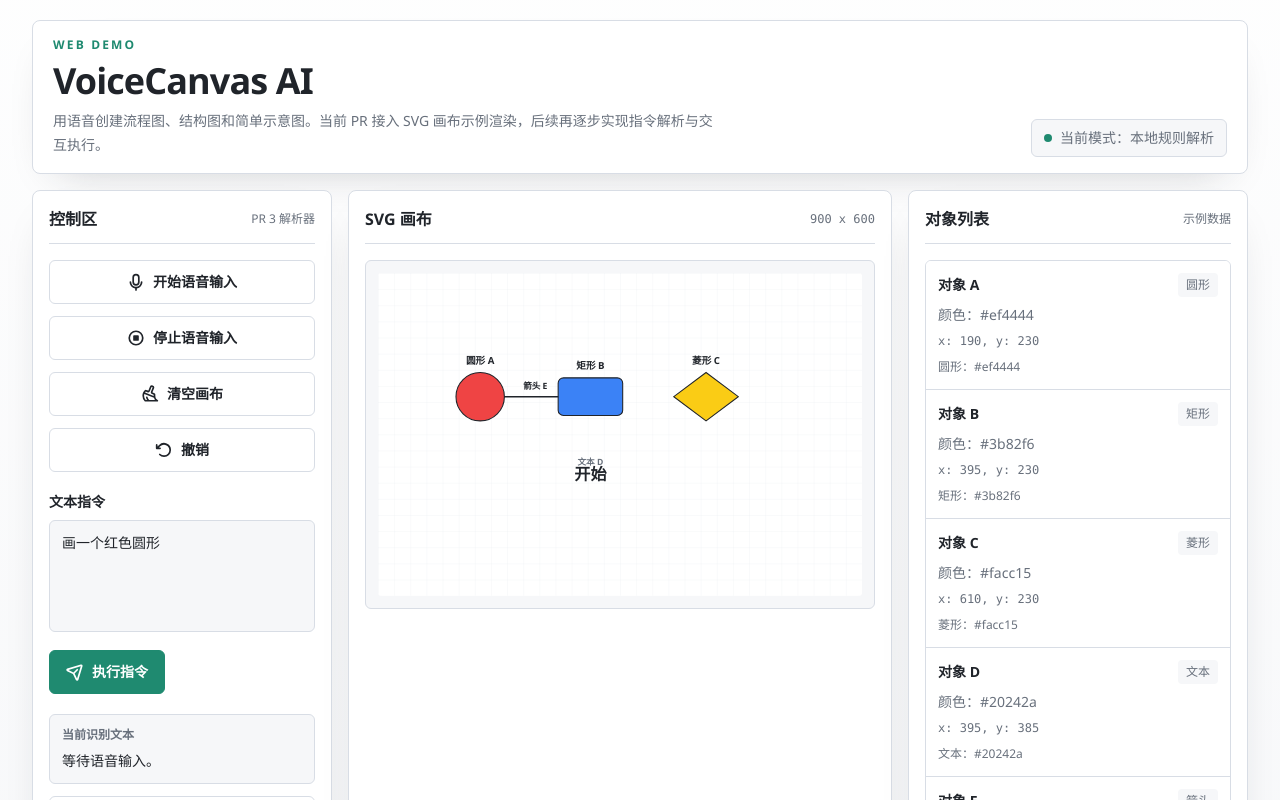
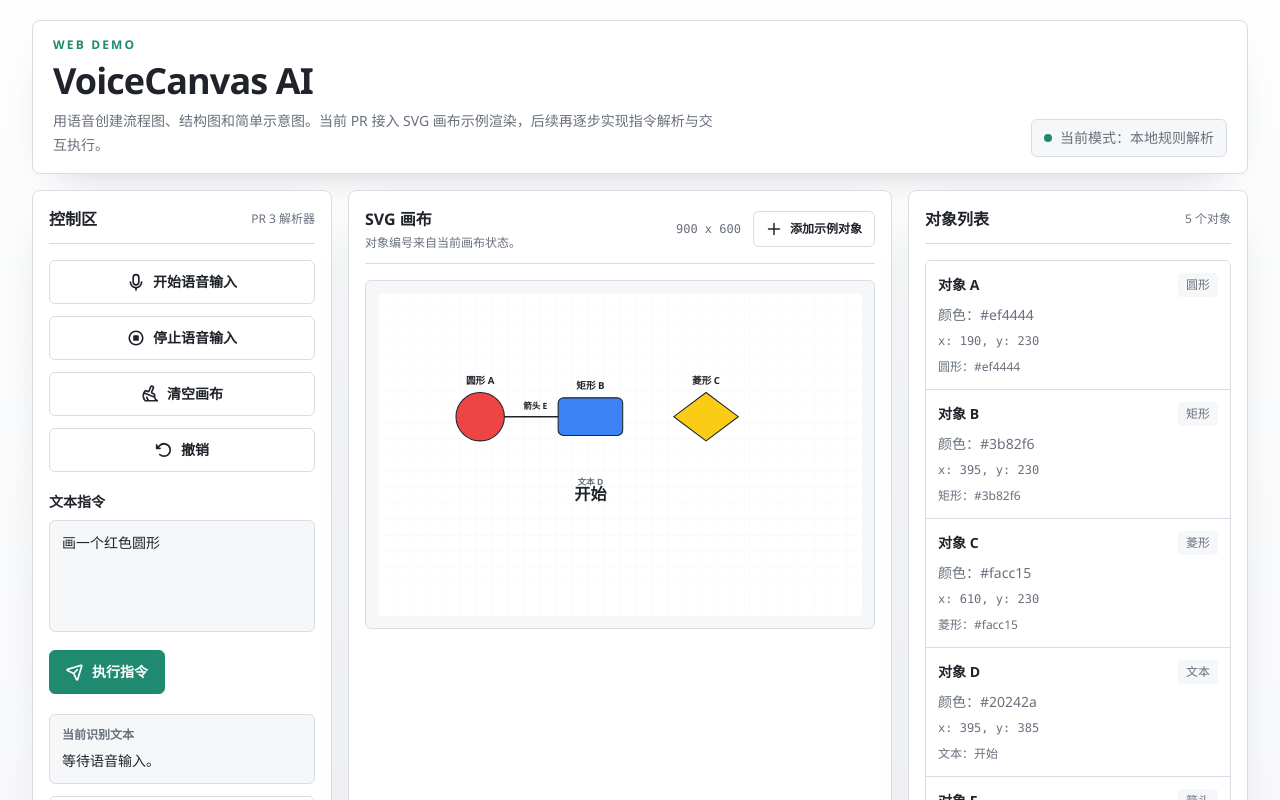
Before and after one commit to CX330-ZY666/VoiceCanvas-AI, a Next.js app: page / in a window 1280 px wide. Shown: the top 800 px of the page. Built offline with nearby package versions, Linux system fonts and the light colour scheme.

Commit message:
feat: add object ids and list state

```diff
--- a/app/canvas-data.ts
+++ b/app/canvas-data.ts
@@ -61,6 +61,34 @@ export const demoCanvasElements: CanvasElement[] = [
   }
 ];
 
+export function getNextElementId(elements: CanvasElement[]) {
+  const usedIds = new Set(elements.map((element) => element.id.toUpperCase()));
+  let code = "A".charCodeAt(0);
+
+  while (usedIds.has(String.fromCharCode(code))) {
+    code += 1;
+  }
+
+  return String.fromCharCode(code);
+}
+
+export function createDemoElement(id: string, index: number): CanvasElement {
+  const shapes: ShapeType[] = ["circle", "rect", "diamond"];
+  const colors = ["#22c55e", "#f97316", "#8b5cf6"];
+  const shapeType = shapes[index % shapes.length];
+
+  return {
+    id,
+    type: shapeType,
+    x: 180 + (index % 4) * 145,
+    y: 390 + Math.floor(index / 4) * 90,
+    width: shapeType === "circle" ? undefined : 110,
+    height: shapeType === "circle" ? undefined : 68,
+    radius: shapeType === "circle" ? 38 : undefined,
+    color: colors[index % colors.length]
+  };
+}
+
 export function getElementLabel(element: CanvasElement) {
   const labels: Record<ElementType, string> = {
     circle: "圆形",
--- /dev/null
+++ b/app/object-list.tsx
@@ -0,0 +1,57 @@
+import type { CanvasElement } from "./canvas-data";
+import { getElementLabel } from "./canvas-data";
+
+function describeElement(element: CanvasElement) {
+  if (element.type === "arrow") {
+    return {
+      color: element.color ?? "黑色",
+      position: `${element.fromId} -> ${element.toId}`,
+      description: `箭头：${element.fromId} 指向 ${element.toId}`
+    };
+  }
+
+  return {
+    color: element.color ?? "灰色",
+    position: `x: ${Math.round(element.x)}, y: ${Math.round(element.y)}`,
+    description:
+      element.type === "text"
+        ? `文本：${element.text ?? ""}`
+        : `${getElementLabel(element)}：${element.color ?? "灰色"}`
+  };
+}
+
+export function ObjectList({ elements }: Readonly<{ elements: CanvasElement[] }>) {
+  return (
+    <aside className="rounded-lg border border-canvas-line bg-white p-4 shadow-panel">
+      <div className="flex items-center justify-between border-b border-canvas-line pb-3">
+        <h2 className="text-base font-bold">对象列表</h2>
+        <span className="text-xs font-medium text-canvas-muted">{elements.length} 个对象</span>
+      </div>
+      <div className="mt-4 divide-y divide-canvas-line overflow-hidden rounded-md border border-canvas-line">
+        {elements.length === 0 ? (
+          <div className="bg-white p-4 text-sm leading-6 text-canvas-muted">
+            画布暂无对象。后续可以通过文本或语音指令创建图形。
+          </div>
+        ) : (
+          elements.map((item) => {
+            const detail = describeElement(item);
+
+            return (
+              <div className="grid gap-2 bg-white p-3 text-sm" key={item.id}>
+                <div className="flex items-center justify-between">
+                  <span className="font-bold">对象 {item.id}</span>
+                  <span className="rounded bg-canvas-wash px-2 py-1 text-xs text-canvas-muted">
+                    {getElementLabel(item)}
+                  </span>
+                </div>
+                <p className="text-canvas-muted">颜色：{detail.color}</p>
+                <p className="font-mono text-xs text-canvas-muted">{detail.position}</p>
+                <p className="text-xs leading-5 text-canvas-muted">{detail.description}</p>
+              </div>
+            );
+          })
+        )}
+      </div>
+    </aside>
+  );
+}
--- a/app/page.tsx
+++ b/app/page.tsx
@@ -1,6 +1,4 @@
-import { demoCanvasElements, getElementLabel } from "./canvas-data";
-import { CommandPanel } from "./command-panel";
-import { SvgCanvas } from "./svg-canvas";
+import { VoiceCanvasWorkbench } from "./voice-canvas-workbench";
 
 const exampleCommands = [
   "画一个红色圆形",
@@ -10,18 +8,6 @@ const exampleCommands = [
   "把圆形 A 放大一点",
   "生成一个登录流程图"
 ];
-
-const visibleObjects = demoCanvasElements.map((item) => ({
-  id: item.id,
-  type: getElementLabel(item),
-  color: item.color ?? "黑色",
-  position:
-    item.type === "arrow" ? `${item.fromId} -> ${item.toId}` : `x: ${item.x}, y: ${item.y}`,
-  description:
-    item.type === "arrow"
-      ? `箭头：${item.fromId} 指向 ${item.toId}`
-      : `${getElementLabel(item)}：${item.color ?? "黑色"}`
-}));
 
 export default function Home() {
   return (
@@ -48,41 +34,7 @@ export default function Home() {
           </div>
         </header>
 
-        <section className="grid gap-4 xl:grid-cols-[300px_minmax(0,1fr)_340px]">
-          <CommandPanel />
-
-          <section className="rounded-lg border border-canvas-line bg-white p-4 shadow-panel">
-            <div className="flex items-center justify-between border-b border-canvas-line pb-3">
-              <h2 className="text-base font-bold">SVG 画布</h2>
-              <span className="font-mono text-xs text-canvas-muted">900 x 600</span>
-            </div>
-            <div className="mt-4 overflow-hidden rounded-md border border-canvas-line bg-canvas-wash p-3">
-              <SvgCanvas elements={demoCanvasElements} />
-            </div>
-          </section>
-
-          <aside className="rounded-lg border border-canvas-line bg-white p-4 shadow-panel">
-            <div className="flex items-center justify-between border-b border-canvas-line pb-3">
-              <h2 className="text-base font-bold">对象列表</h2>
-              <span className="text-xs font-medium text-canvas-muted">示例数据</span>
-            </div>
-            <div className="mt-4 divide-y divide-canvas-line overflow-hidden rounded-md border border-canvas-line">
-              {visibleObjects.map((item) => (
-                <div className="grid gap-2 bg-white p-3 text-sm" key={item.id}>
-                  <div className="flex items-center justify-between">
-                    <span className="font-bold">对象 {item.id}</span>
-                    <span className="rounded bg-canvas-wash px-2 py-1 text-xs text-canvas-muted">
-                      {item.type}
-                    </span>
-                  </div>
-                  <p className="text-canvas-muted">颜色：{item.color}</p>
-                  <p className="font-mono text-xs text-canvas-muted">{item.position}</p>
-                  <p className="text-xs leading-5 text-canvas-muted">{item.description}</p>
-                </div>
-              ))}
-            </div>
-          </aside>
-        </section>
+        <VoiceCanvasWorkbench />
 
         <footer className="rounded-lg border border-canvas-line bg-white p-4 shadow-panel">
           <h2 className="text-base font-bold">可尝试的指令</h2>
--- /dev/null
+++ b/app/voice-canvas-workbench.tsx
@@ -0,0 +1,57 @@
+"use client";
+
+import { Plus } from "@phosphor-icons/react";
+import { useState } from "react";
+import {
+  type CanvasElement,
+  createDemoElement,
+  demoCanvasElements,
+  getNextElementId
+} from "./canvas-data";
+import { CommandPanel } from "./command-panel";
+import { ObjectList } from "./object-list";
+import { SvgCanvas } from "./svg-canvas";
+
+export function VoiceCanvasWorkbench() {
+  const [elements, setElements] = useState<CanvasElement[]>(demoCanvasElements);
+
+  function addDemoObject() {
+    setElements((current) => {
+      const nextId = getNextElementId(current);
+      const createdCount = current.filter((element) => element.type !== "arrow").length;
+
+      return [...current, createDemoElement(nextId, createdCount)];
+    });
+  }
+
+  return (
+    <section className="grid gap-4 xl:grid-cols-[300px_minmax(0,1fr)_340px]">
+      <CommandPanel />
+
+      <section className="rounded-lg border border-canvas-line bg-white p-4 shadow-panel">
+        <div className="flex flex-col gap-3 border-b border-canvas-line pb-3 sm:flex-row sm:items-center sm:justify-between">
+          <div>
+            <h2 className="text-base font-bold">SVG 画布</h2>
+            <p className="mt-1 text-xs text-canvas-muted">对象编号来自当前画布状态。</p>
+          </div>
+          <div className="flex items-center gap-3">
+            <span className="font-mono text-xs text-canvas-muted">900 x 600</span>
+            <button
+              className="flex min-h-9 items-center justify-center gap-2 rounded-md border border-canvas-line bg-white px-3 text-xs font-semibold text-canvas-ink transition hover:bg-canvas-wash active:translate-y-px"
+              onClick={addDemoObject}
+              type="button"
+            >
+              <Plus size={16} weight="bold" />
+              添加示例对象
+            </button>
+          </div>
+        </div>
+        <div className="mt-4 overflow-hidden rounded-md border border-canvas-line bg-canvas-wash p-3">
+          <SvgCanvas elements={elements} />
+        </div>
+      </section>
+
+      <ObjectList elements={elements} />
+    </section>
+  );
+}
```
Also changed, not shown: 1 other file (tests, documents, lock files or other folders).
